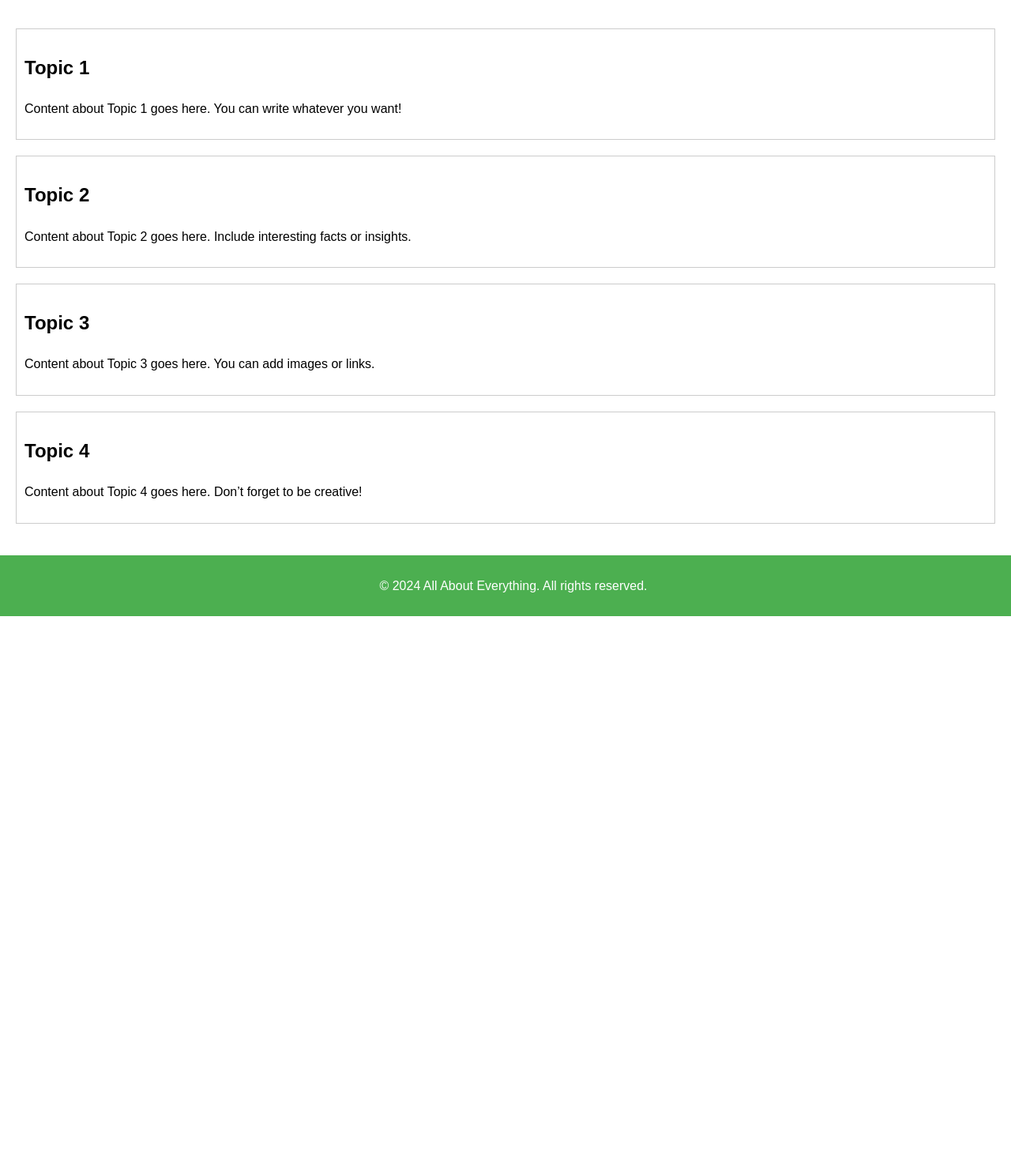
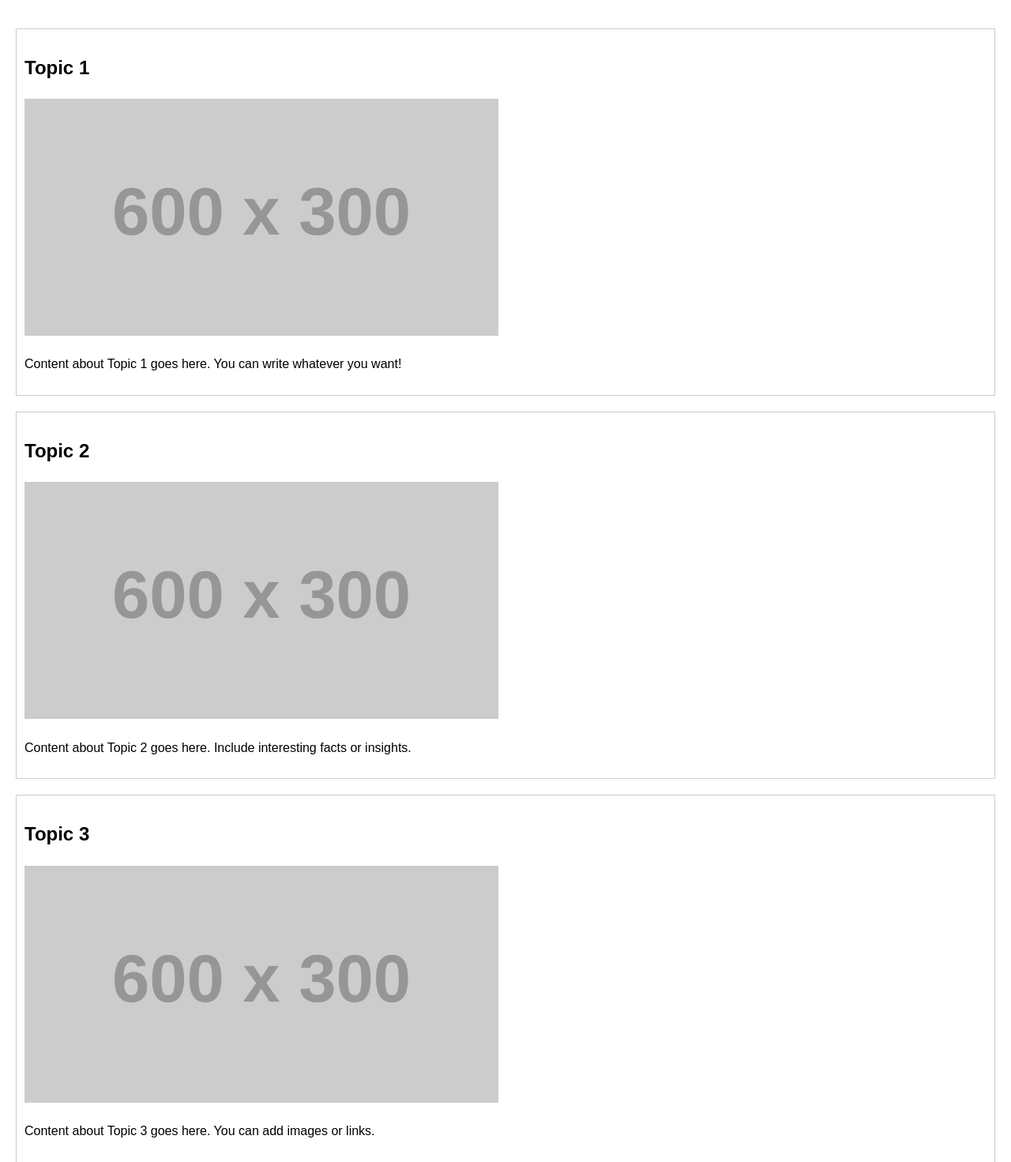
Before and after one commit to shadeUK/e1z, a plain HTML site: page index.html in a window 1280 px wide. Shown: the part 160-1631 px from the top of the page at 79% size. Before the commit the page ends 940 px from the top, so only its background shows below. Drawn offline with Linux system fonts and the light colour scheme; placeholder pictures from the web are drawn by us.

Commit message:
Update index.html

```diff
--- a/index.html
+++ b/index.html
@@ -22,21 +22,25 @@
     <main>
         <section id="section1">
             <h2>Topic 1</h2>
+            <img src="https://via.placeholder.com/600x300" alt="Description of image" />
             <p>Content about Topic 1 goes here. You can write whatever you want!</p>
         </section>
 
         <section id="section2">
             <h2>Topic 2</h2>
+            <img src="https://via.placeholder.com/600x300" alt="Description of image" />
             <p>Content about Topic 2 goes here. Include interesting facts or insights.</p>
         </section>
 
         <section id="section3">
             <h2>Topic 3</h2>
+            <img src="https://via.placeholder.com/600x300" alt="Description of image" />
             <p>Content about Topic 3 goes here. You can add images or links.</p>
         </section>
 
         <section id="section4">
             <h2>Topic 4</h2>
+            <img src="https://via.placeholder.com/600x300" alt="Description of image" />
             <p>Content about Topic 4 goes here. Don’t forget to be creative!</p>
         </section>
     </main>
```
